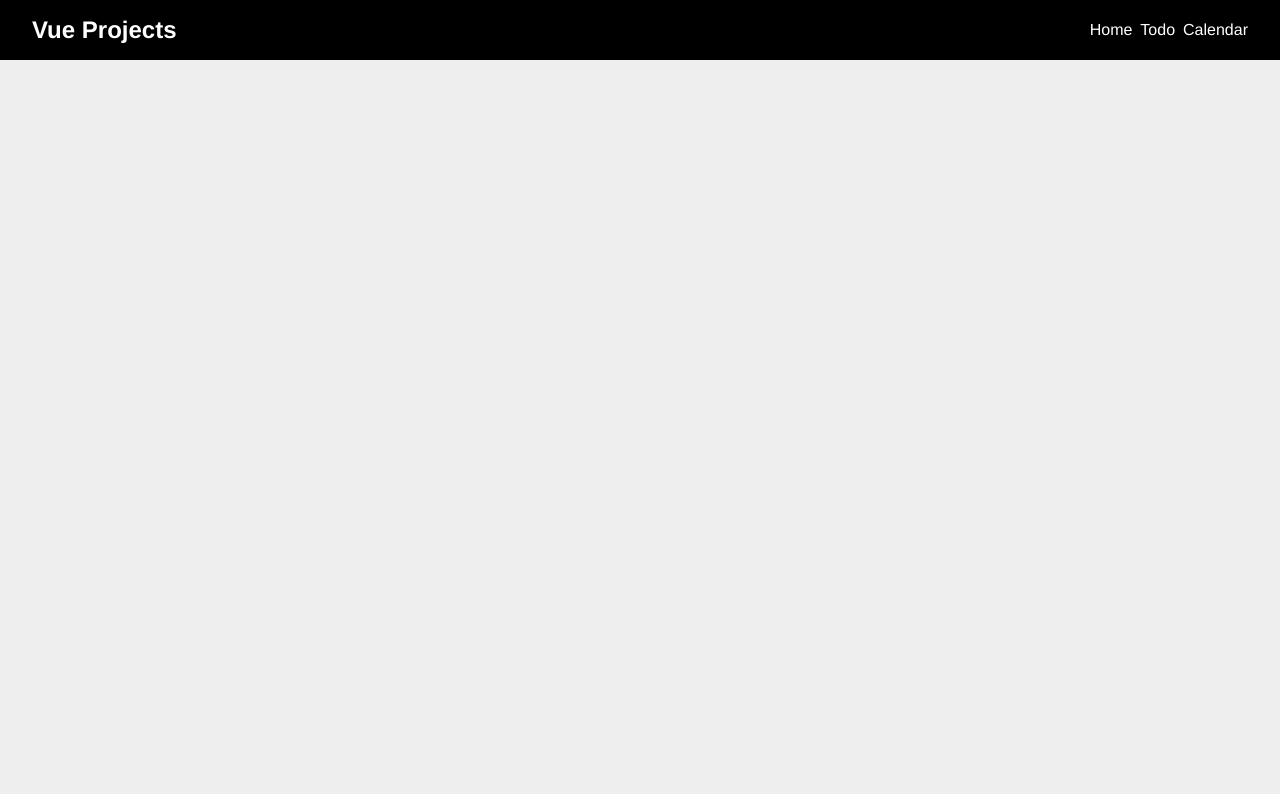
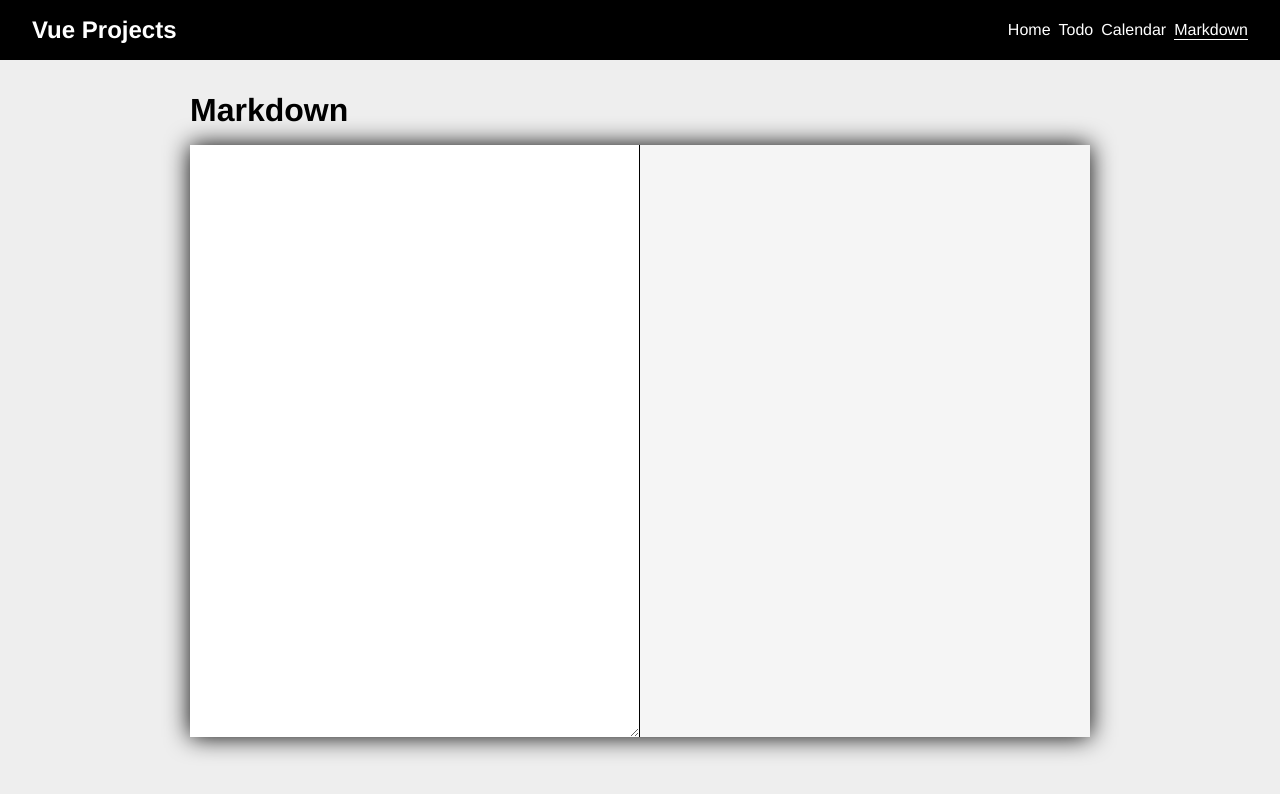
Before and after one commit to joshmu/vue-projects, a Vue app: page /markdown in a window 1280 px wide. Shown: the top 794 px of the page. Built offline with nearby package versions, Linux system fonts and the light colour scheme.

Commit message:
feat: markdown

```diff
--- a/package.json
+++ b/package.json
@@ -9,6 +9,7 @@
   },
   "dependencies": {
     "core-js": "^3.6.5",
+    "marked": "^1.2.7",
     "vue": "^3.0.0",
     "vue-router": "^4.0.2"
   },
--- a/src/App.vue
+++ b/src/App.vue
@@ -19,14 +19,15 @@ export default {
 </script>
 
 <style lang="scss">
+@import './styles/variables.scss';
+
 #app-container {
   font-family: Avenir, Helvetica, Arial, sans-serif;
   -webkit-font-smoothing: antialiased;
   -moz-osx-font-smoothing: grayscale;
 
-  min-height: 100vh;
-
   .page-container {
+    height: calc(100vh - #{$header-height});
     max-width: 900px;
     width: 80%;
     margin: 2rem auto;
--- a/src/components/AppHeader.vue
+++ b/src/components/AppHeader.vue
@@ -6,31 +6,40 @@
       </h1>
     </div>
     <nav class="nav">
-      <ul>
-        <li><router-link to="/">Home</router-link></li>
-        <li><router-link to="/todo">Todo</router-link></li>
-        <li><router-link to="/calendar">Calendar</router-link></li>
+      <ul v-if="pages.length > 0">
+        <li v-for="page in pages" :key="page.title">
+          <router-link :to="page.to">{{ page.title }}</router-link>
+        </li>
       </ul>
     </nav>
   </header>
 </template>
 
 <script>
+import { routes } from '../router'
+const formattedRoutes = routes.map(r => ({ title: r.name, to: r.path }))
 export default {
   name: 'AppHeader',
   props: {
-    title: String,
+    title: { type: String, required: true },
+  },
+  data() {
+    return {
+      pages: formattedRoutes,
+    }
   },
 }
 </script>
 
 <!-- Add "scoped" attribute to limit CSS to this component only -->
 <style lang="scss" scoped>
+@import '../styles/variables.scss';
+
 .app-header {
   display: flex;
   justify-content: space-between;
   align-items: center;
-  min-height: 60px;
+  height: $header-height;
   background-color: black;
   color: white;
   padding: 0 2rem;
@@ -47,6 +56,7 @@ export default {
       gap: 0.5rem;
       // underline hover animation & hold on active link
       a {
+        text-transform: capitalize;
         &:after {
           content: '';
           display: block;
--- a/src/pages/Calendar.vue
+++ b/src/pages/Calendar.vue
@@ -97,10 +97,8 @@ export default {
 
     // additional style to get exact grid layout dynamically
     onMounted(() => {
-      console.log('mounted', datesContainerElem.value)
       const width = datesContainerElem.value.clientWidth
       const cellHeight = Math.round(width / 7)
-      console.log({ cellHeight })
       datesContainerElem.value.style.setProperty(
         '--cell-height',
         `${cellHeight}px`
--- /dev/null
+++ b/src/pages/Markdown.vue
@@ -0,0 +1,71 @@
+<template>
+  <h1>Markdown</h1>
+  <div class="markdown-container">
+    <div class="markdown">
+      <textarea :value="text" @input="update"></textarea>
+    </div>
+    <div class="preview" v-html="markedText"></div>
+  </div>
+</template>
+
+<script>
+import marked from 'marked'
+import debounce from '../utils/mixins/debounce'
+
+export default {
+  name: 'Markdown',
+  mixins: [debounce],
+  data() {
+    return {
+      text: '',
+      timeout: '',
+    }
+  },
+  methods: {
+    update(e) {
+      const task = () => {
+        this.text = e.target.value
+      }
+      this.debounce(task, 1000)
+    },
+  },
+  computed: {
+    markedText() {
+      return marked(this.text)
+    },
+  },
+}
+</script>
+
+<style lang="scss" scoped>
+.markdown-container {
+  $font-size: 1.25rem;
+  height: 80%;
+  width: 100%;
+  margin-top: 1rem;
+  background: lightgray;
+  display: grid;
+  grid-template-columns: 1fr 1fr;
+  border-radius: 0.25rem;
+  filter: drop-shadow(0 0 0.75rem black);
+
+  .markdown {
+    textarea {
+      font-size: $font-size;
+      padding: 0.5rem;
+      width: 100%;
+      height: 100%;
+      border: none;
+      border-right: 1px solid black;
+      &:focus {
+        outline: none;
+      }
+    }
+  }
+  .preview {
+    font-size: $font-size;
+    padding: 0.5rem;
+    background-color: rgb(245, 245, 245);
+  }
+}
+</style>
--- /dev/null
+++ b/src/styles/variables.scss
@@ -0,0 +1 @@
+$header-height: 60px;
--- /dev/null
+++ b/src/utils/mixins/debounce.js
@@ -0,0 +1,13 @@
+export default {
+  data() {
+    return {
+      timeout: '',
+    }
+  },
+  methods: {
+    debounce(task, delay = 500) {
+      clearTimeout(this.timeout)
+      setTimeout(task, delay)
+    },
+  },
+}
```
Also changed, not shown: src/router.js (+6 -4 lines), 2 other files (tests, documents, lock files or other folders).
